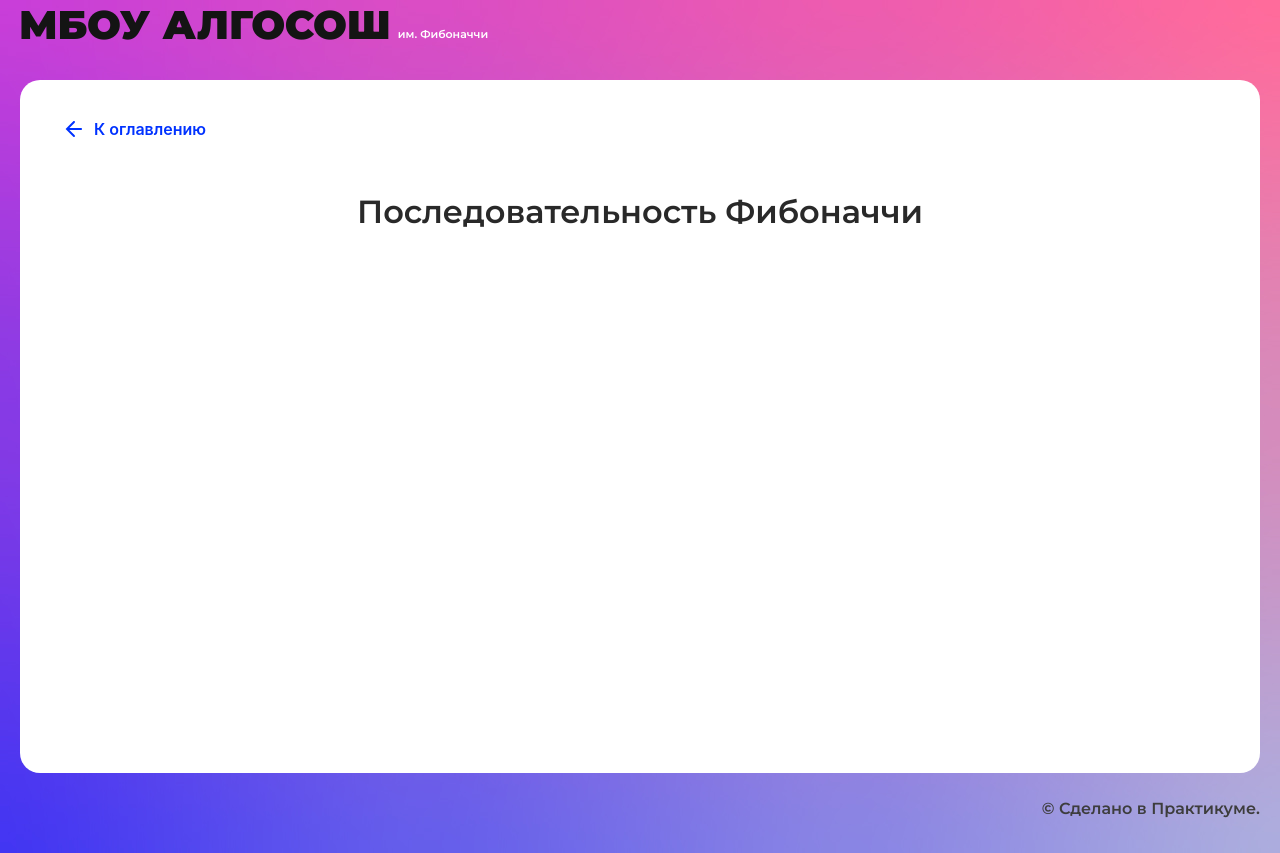
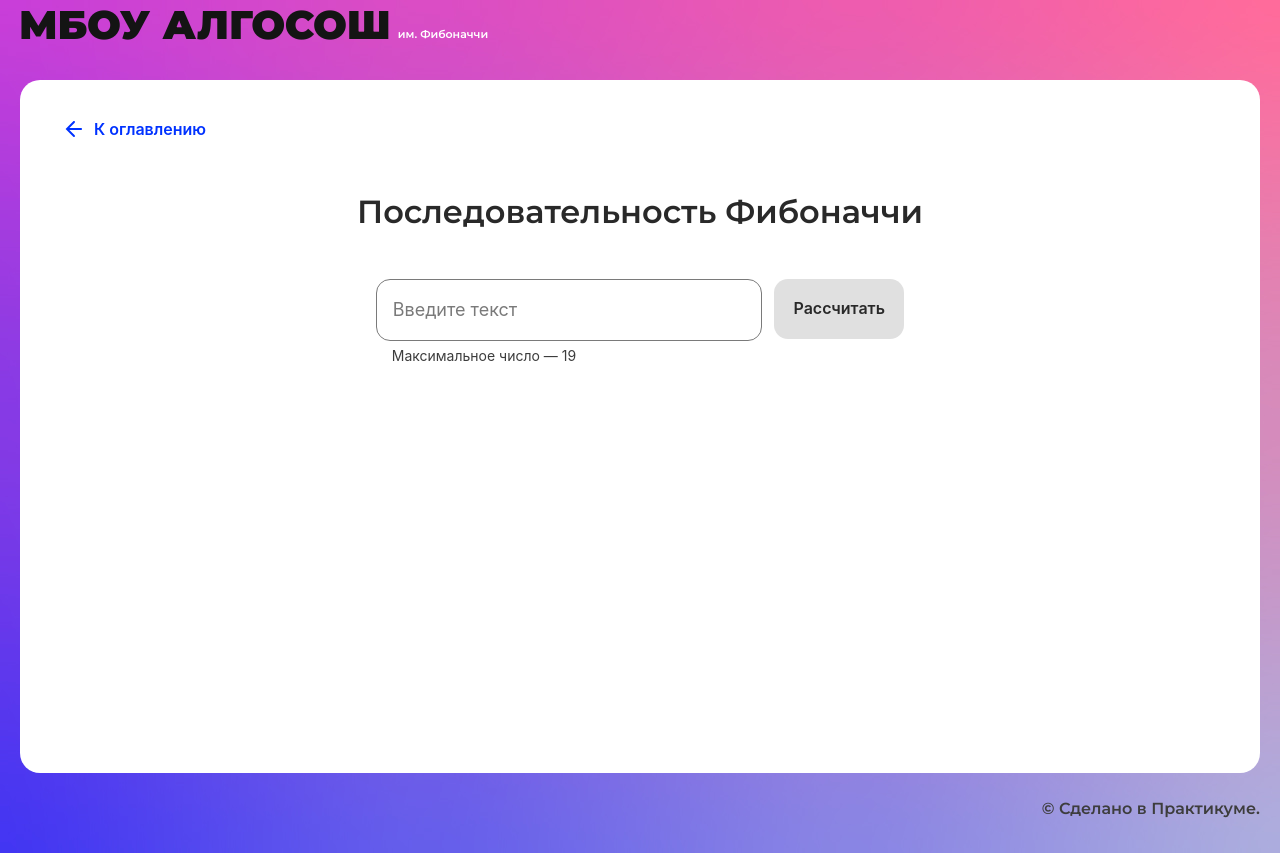
Before and after one commit to happy-land/algo, a React (Create React App) app: page /fibonacci in a window 1280 px wide. Built offline with nearby package versions, Linux system fonts and the light colour scheme.

Commit message:
Фибоначчи - сделано

```diff
--- /dev/null
+++ b/src/components/fibonacci-page/fibonacci-page.module.css
@@ -0,0 +1,23 @@
+.container {
+  display: flex;
+  flex-direction: column;
+  align-items: center;
+}
+
+.form {
+  display: flex;
+  max-width: 567px;
+}
+
+.input {
+  margin-right: 12px;
+  min-width: 377px;
+}
+
+.circles {
+  margin-top: 48px;
+  display: grid;
+  grid-template-columns: repeat(10, auto);
+  column-gap: 16px;
+  row-gap: 78px;
+}
--- a/src/components/fibonacci-page/fibonacci-page.tsx
+++ b/src/components/fibonacci-page/fibonacci-page.tsx
@@ -1,10 +1,93 @@
-import React from "react";
+import React, { FormEvent, useEffect, useState } from "react";
+import { Button } from "../ui/button/button";
+import { Input } from "../ui/input/input";
+import { Circle } from "../ui/circle/circle";
 import { SolutionLayout } from "../ui/solution-layout/solution-layout";
 
+import styles from "./fibonacci-page.module.css";
+import { getSteps, getFibonacciNumbers } from "./utils";
+import { FiboStep } from "./types";
+import { SHORT_DELAY_IN_MS } from "../../constants/delays";
+
 export const FibonacciPage: React.FC = () => {
+  const [inputString, setInputString] = useState<string>("");
+  const [isWorking, setIsWorking] = useState<boolean>(false);
+
+  // Шаги визуализации разворота строки
+  const [steps, setSteps] = useState<FiboStep[]>([]);
+
+  // Текущий шаг, который видим на экране
+  const [currentStep, setCurrentStep] = useState<FiboStep | null>(null);
+
+  // Номер текущего шага
+  const [stepsIndex, setStepsIndex] = useState<number>(0);
+
+  useEffect(() => {
+    if (steps.length === 0 || stepsIndex >= steps.length) {
+      setIsWorking(false);
+      return;
+    }
+
+    // Показываем текущий шаг
+    setCurrentStep(steps[stepsIndex]);
+    setTimeout(() => {
+      setStepsIndex(stepsIndex + 1);
+    }, SHORT_DELAY_IN_MS);
+  }, [steps, currentStep, stepsIndex]);
+
+  const handleSubmit = (event: FormEvent<HTMLFormElement>) => {
+    event.preventDefault();
+
+    const form = event.currentTarget;
+    const formElements = form.elements as typeof form.elements & {
+      fiboInput: HTMLInputElement;
+    };
+    const fiboNumber = parseInt(formElements.fiboInput.value);
+    // вычисляем последовательность Фибоначчи
+    const fiboArray = getFibonacciNumbers(fiboNumber);
+
+    // Сбрасываем всё на исходную позицию
+    setCurrentStep(null);
+    setStepsIndex(0);
+    // Генерируем шаги и запускаем визуализацию
+    setIsWorking(true);
+    const fsteps = getSteps(fiboArray);
+    setSteps(fsteps);
+  };
+
+  const checkButtonDisabled = (): boolean => {
+    return inputString.length === 0 ? true : false;
+  };
+
   return (
     <SolutionLayout title="Последовательность Фибоначчи">
-
+      <div className={styles.container}>
+        <form className={styles.form} onSubmit={handleSubmit}>
+          <Input
+            type={"number"}
+            name={"fiboInput"}
+            extraClass={styles.input}
+            isLimitText={true}
+            max={19}
+            onChange={(event) =>
+              setInputString((event.target as HTMLButtonElement).value)
+            }
+          />
+          <Button
+            type="submit"
+            text="Рассчитать"
+            isLoader={isWorking}
+            disabled={checkButtonDisabled()}
+          />
+        </form>
+        {currentStep && (
+          <div className={styles.circles}>
+            {currentStep.numbers.map((num, index) => {
+              return <Circle key={index} letter={num.toString()} index={index} />;
+            })}
+          </div>
+        )}
+      </div>
     </SolutionLayout>
   );
 };
--- /dev/null
+++ b/src/components/fibonacci-page/types.ts
@@ -0,0 +1,4 @@
+export interface FiboStep {
+  numbers: number[];
+  index?: number;
+}
--- /dev/null
+++ b/src/components/fibonacci-page/utils.ts
@@ -0,0 +1,59 @@
+import { ElementStates } from "../../types/element-states";
+import { TCircle } from "../../types/types";
+import { FiboStep } from "./types";
+
+// создадим массив с шагами
+export const getSteps = <T>(source: number[]): FiboStep[] => {
+  const steps: FiboStep[] = [];
+
+  // Нет последовательности Ф - нет шагов, всё честно
+  if (source.length === 0) {
+    return steps;
+  }
+
+  // Первым шагом показываем первое число
+  for (let i = 1; i <= source.length; i++) {
+    steps.push({
+      numbers: [...source].slice(0, i), // Обязательно копируем!
+      index: i
+    });
+  }
+
+  return steps;
+};
+
+export const getCircles = (fibArray: number[]): TCircle[] => {
+  const newCircles = fibArray.reduce(
+    (acc: TCircle[], current: number, currentIndex: number) => {
+      let newObj: TCircle = {
+        letter: current.toString(),
+        index: currentIndex,
+        state: ElementStates.Default,
+      };
+      acc.push(newObj);
+      return acc;
+    },
+    []
+  );
+  return newCircles;
+};
+
+export const getFibonacciNumbers = (num: number): number[] => {
+  let resultArray = [];
+  for (let i = 1; i <= num + 1; i++) {
+    const res = fib(i);
+    resultArray.push(res);
+  }
+  return resultArray;
+};
+
+const fib = (n: number, memo: Record<number, number> = {}): number => {
+  if (n in memo) {
+    return memo[n];
+  }
+  if (n <= 2) {
+    return 1;
+  }
+  memo[n] = fib(n - 1, memo) + fib(n - 2, memo);
+  return memo[n];
+};
--- a/src/types/types.ts
+++ b/src/types/types.ts
@@ -1,6 +1,7 @@
 import { ElementStates } from "./element-states";
 
 export type TCircle = {
-  letter: string;
-  state: ElementStates;
+  letter?: string;
+  index?: number;
+  state?: ElementStates;
 }
```
